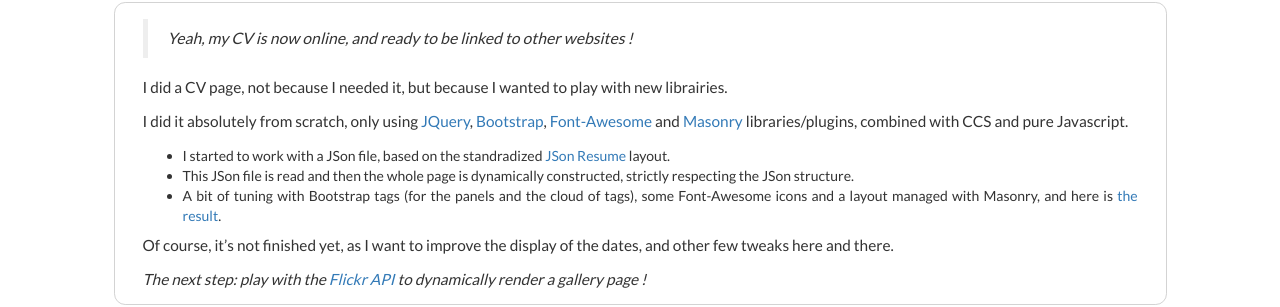
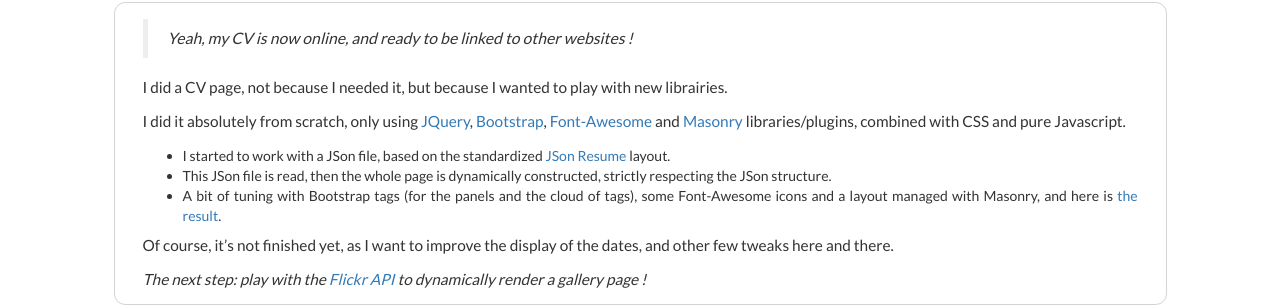
Before and after one commit to dorianbayart/dorianbayart.github.io, a Jekyll site: the page built from _posts/2016-04-26-cv-online.md, in a window 1280 px wide. Shown: the part 168-475 px from the top of the page. Built offline with Jekyll 4.4.1, drawn with Linux system fonts in a browser that asks for light colours; nearby versions of some CDN libraries; comment, search, counter and statistics services are not loaded.

Commit message:
Update 2016-04-26-cv-online.md
Few mis-tapping corrections

```diff
--- a/_posts/2016-04-26-cv-online.md
+++ b/_posts/2016-04-26-cv-online.md
@@ -10,10 +10,10 @@ date: 2016-04-26
 
 I did a CV page, not because I needed it, but because I wanted to play with new librairies.
 
-I did it absolutely from scratch, only using [JQuery][], [Bootstrap][], [Font-Awesome][] and [Masonry][] libraries/plugins, combined with CCS and pure Javascript.
+I did it absolutely from scratch, only using [JQuery][], [Bootstrap][], [Font-Awesome][] and [Masonry][] libraries/plugins, combined with CSS and pure Javascript.
 
-* I started to work with a JSon file, based on the standradized [JSon Resume][] layout.
-* This JSon file is read and then the whole page is dynamically constructed, strictly respecting the JSon structure.
+* I started to work with a JSon file, based on the standardized [JSon Resume][] layout.
+* This JSon file is read, then the whole page is dynamically constructed, strictly respecting the JSon structure.
 * A bit of tuning with Bootstrap tags (for the panels and the cloud of tags), some Font-Awesome icons and a layout managed with Masonry, and here is [the result][].
 
 Of course, it's not finished yet, as I want to improve the display of the dates, and other few tweaks here and there.
```
